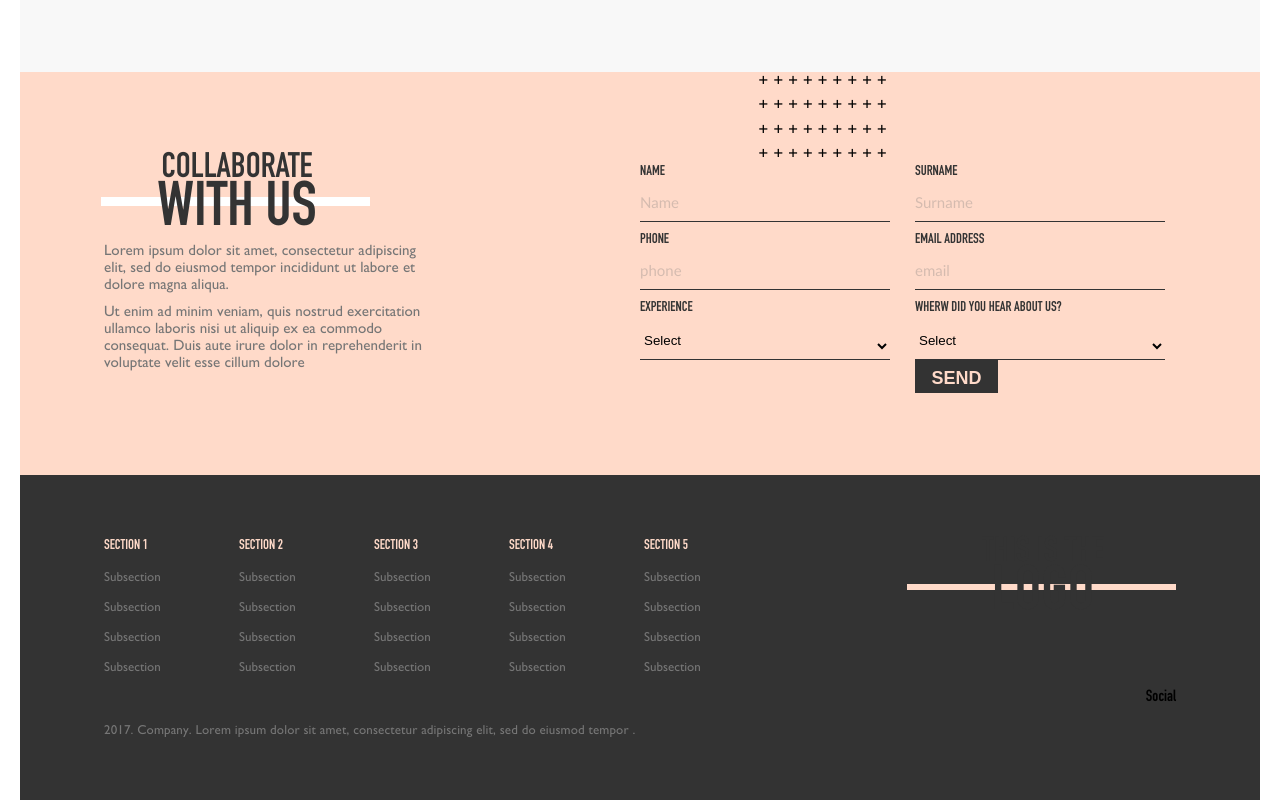
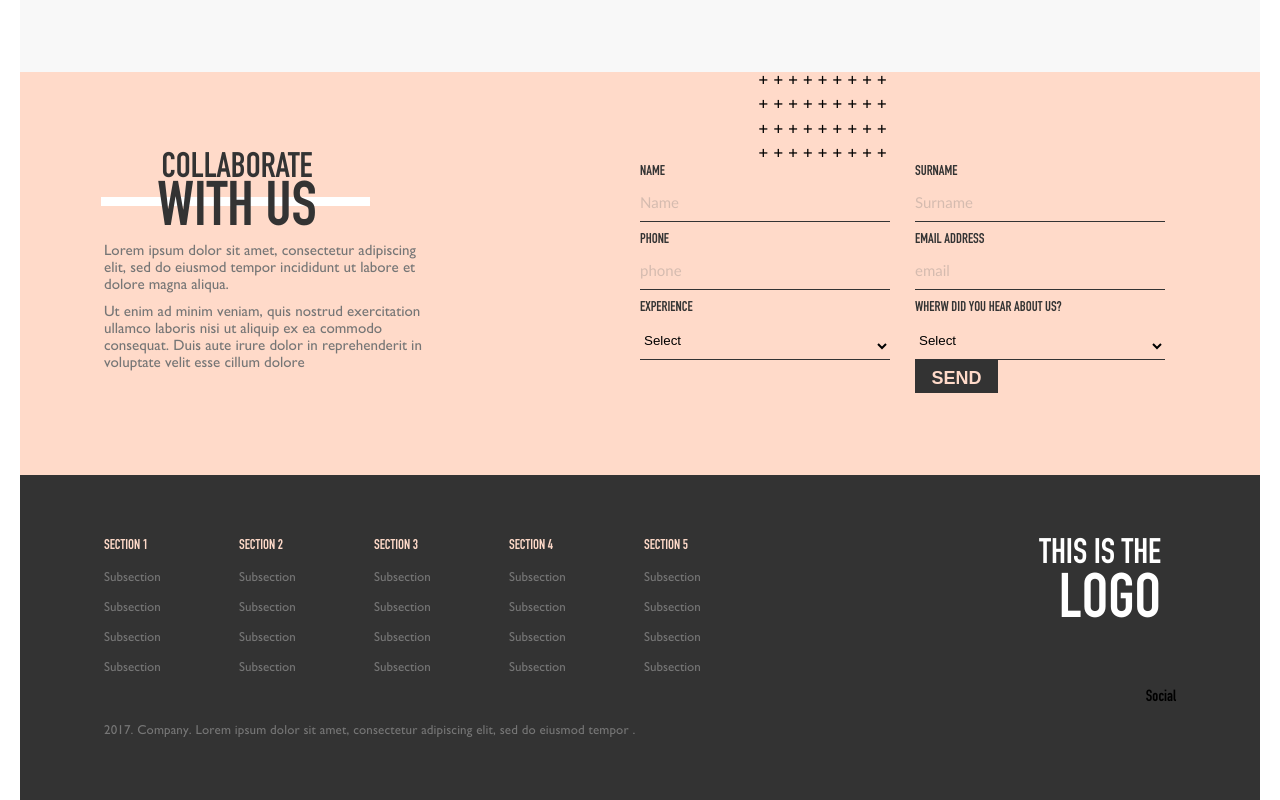
Before and after one commit to orivelton/studio-graphene-home-page, a React (Create React App) app: page / in a window 1280 px wide. Shown: the part 1765-2565 px from the top of the page. Built offline with nearby package versions, Linux system fonts and the light colour scheme.

Commit message:
chore: modify to title

```diff
--- a/src/components/Title/Title.scss
+++ b/src/components/Title/Title.scss
@@ -50,4 +50,15 @@
     background: $primary;
     padding: 8px 9px 0;
   }
+
+  &--secondary {
+    color: $white;
+    .title__text, .title__top {
+      align-items: flex-end;
+      line-height: 1;
+      &::before {
+        visibility: hidden;
+      }
+    }
+  }
 }
--- a/src/components/Title/index.js
+++ b/src/components/Title/index.js
@@ -1,8 +1,8 @@
 import React from 'react';
 import './Title.scss';
 
-const Title = ({textTop, text, textBottom, lineWhite}) => (
-  <div className="title uppercase">
+const Title = ({textTop, text, textBottom, lineWhite, colorSecondary}) => (
+  <div className={colorSecondary ? 'title title--secondary uppercase': 'title uppercase'}>
     <h3 className="title__top" >
       {textTop && textTop}
       {text && <span className={lineWhite ? 'title__text title__text--line-white ': 'title__text'}>{text}</span>}
--- a/src/sections/Footer/index.js
+++ b/src/sections/Footer/index.js
@@ -27,7 +27,7 @@ const Footer = () => {
 
         </div>
         <div>
-          <Title textTop={'THIS IS THE'} text={'Logo'}/>
+          <Title textTop={'THIS IS THE'} text={'Logo'} colorSecondary />
         </div>
       </div>
 
```
